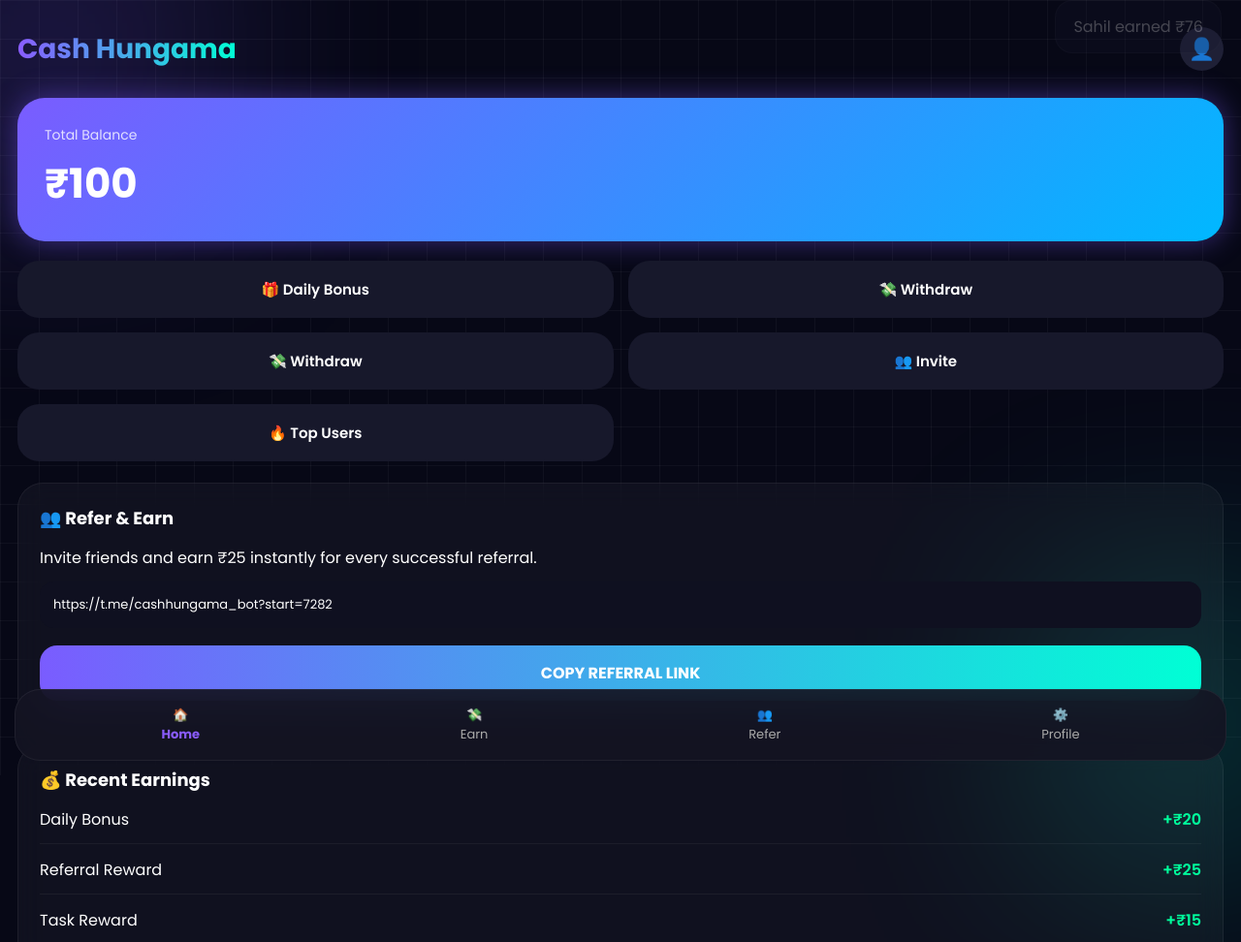
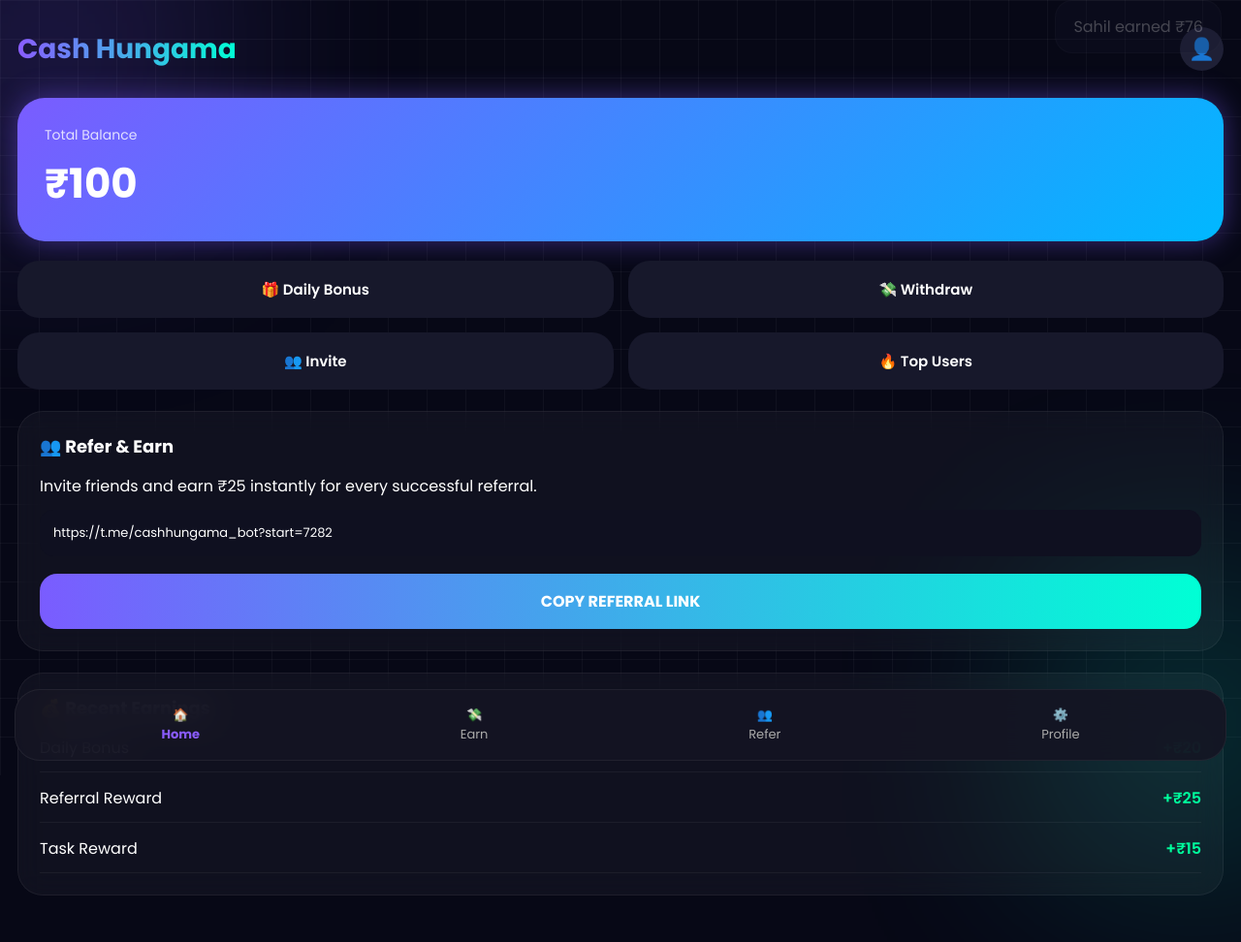
Before and after one commit to kawaii768893-hue/cash-hungama, a plain HTML site: page app.html in a window 1280 px wide. Shown: the top 972 px of the page at 97% size. Drawn offline with Linux system fonts and the light colour scheme.

Commit message:
Remove duplicate Withdraw button from app.html
Removed duplicate Withdraw button and adjusted layout.

```diff
--- a/app.html
+++ b/app.html
@@ -250,10 +250,6 @@ Rahul earned ₹50
 <button class="btn">
 💸 Withdraw
 <button class="btn" onclick="window.location.href='withdraw.html'">
-💸 Withdraw
-</button>
-
-<button class="btn">
 👥 Invite
 </button>
 
```
